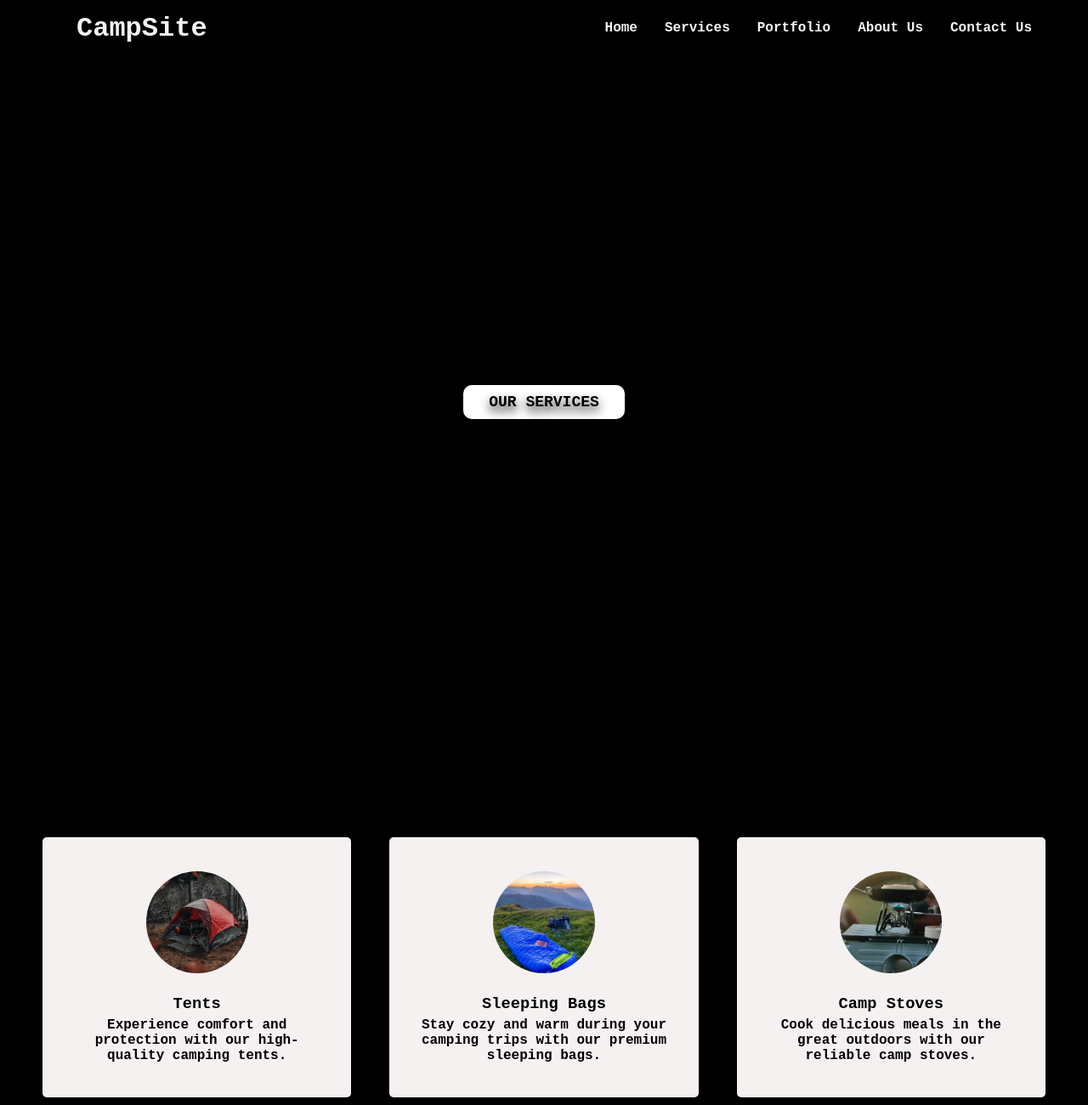
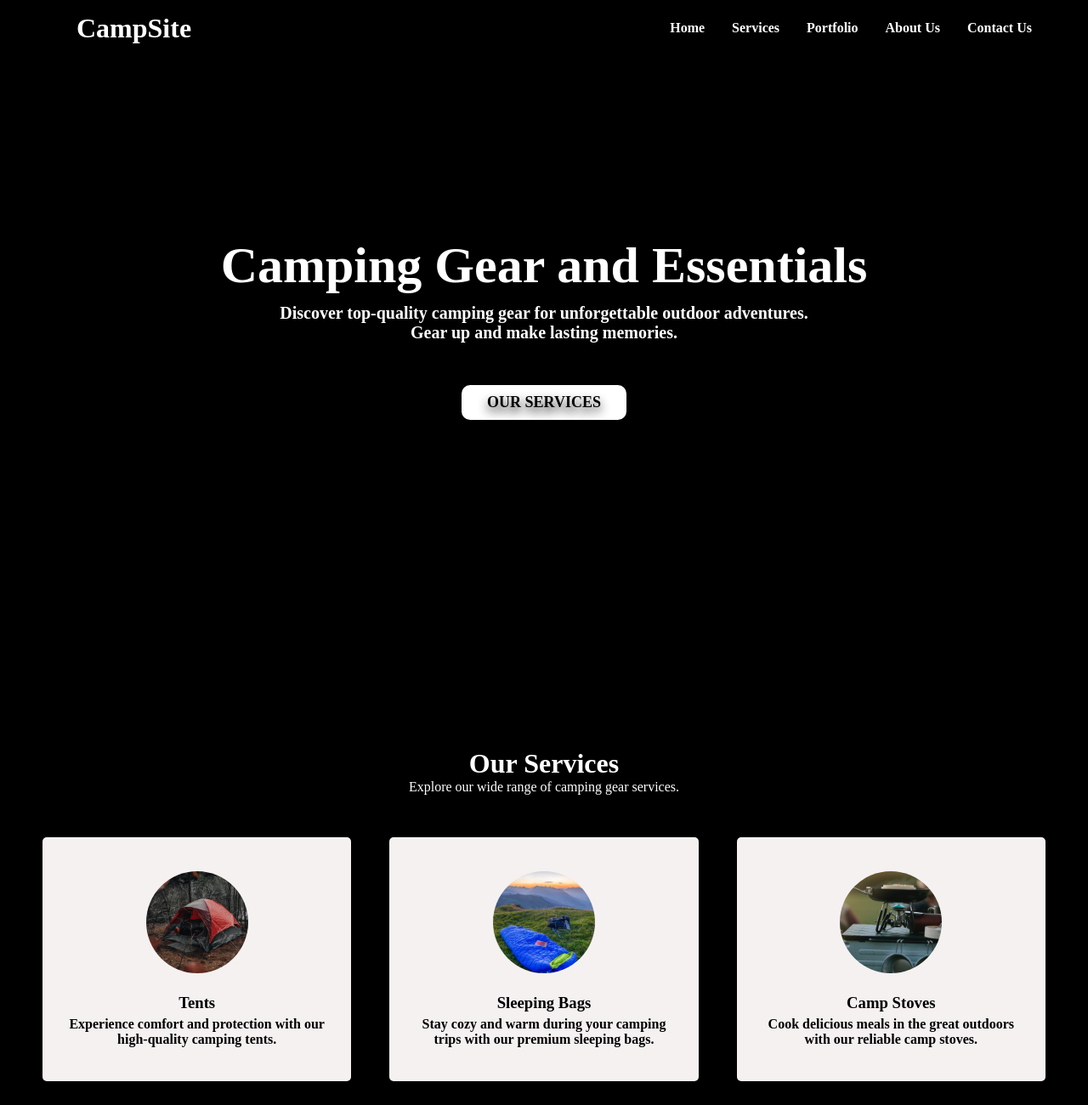
Before and after one commit to ChristianOdang/Custom-Website, a plain HTML site: page index.html in a window 1280 px wide. Shown: the top 1300 px of the page at 85% size. Drawn offline with Linux system fonts and the light colour scheme.

Commit message:
Update stylesheet

```diff
--- a/style.css
+++ b/style.css
@@ -2,9 +2,10 @@
   padding: 0;
   margin: 0;
   box-sizing: border-box;
-  font-family: "Courier New", Courier, monospace;
+  font-family: "Times New Roman", Times, serif;
   text-decoration: none;
   list-style: none;
+  color: #fff;
 }
 html {
   scroll-behavior: smooth;
@@ -38,6 +39,7 @@ header {
 .navbar #hamburger-btn {
   cursor: pointer;
   visibility: hidden;
+  color: #fff;
 }
 .navbar .all-links {
   display: flex;
@@ -59,7 +61,7 @@ header a,
 footer a {
   margin-left: 40px;
   text-decoration: none;
-  color: #f2f2f2;
+  color: #fff;
   height: 100%;
   padding: 8px 0;
   display: inline-block;
@@ -93,14 +95,14 @@ footer a:hover {
 }
 .homepage .content h1 {
   font-size: 60px;
-  color: #000;
+  color: #fff;
   font-weight: 700;
   margin-bottom: 10px;
   text-align: center;
 }
 .homepage .content p {
   margin-bottom: 50px;
-  color: #000;
+  color: #fff;
   font-size: 20px;
   text-align: center;
   text-shadow: 0px 6px 12px rgba(0, 0, 0, 0.6);
@@ -195,7 +197,11 @@ section .cards .card {
 .cards .card p {
   padding: 0 15px;
   margin-top: 5px;
+  color: #000;
   font-weight: 600;
+}
+.card h3 {
+  color: #000;
 }
 .about .row {
   padding: 0 10px;
```
